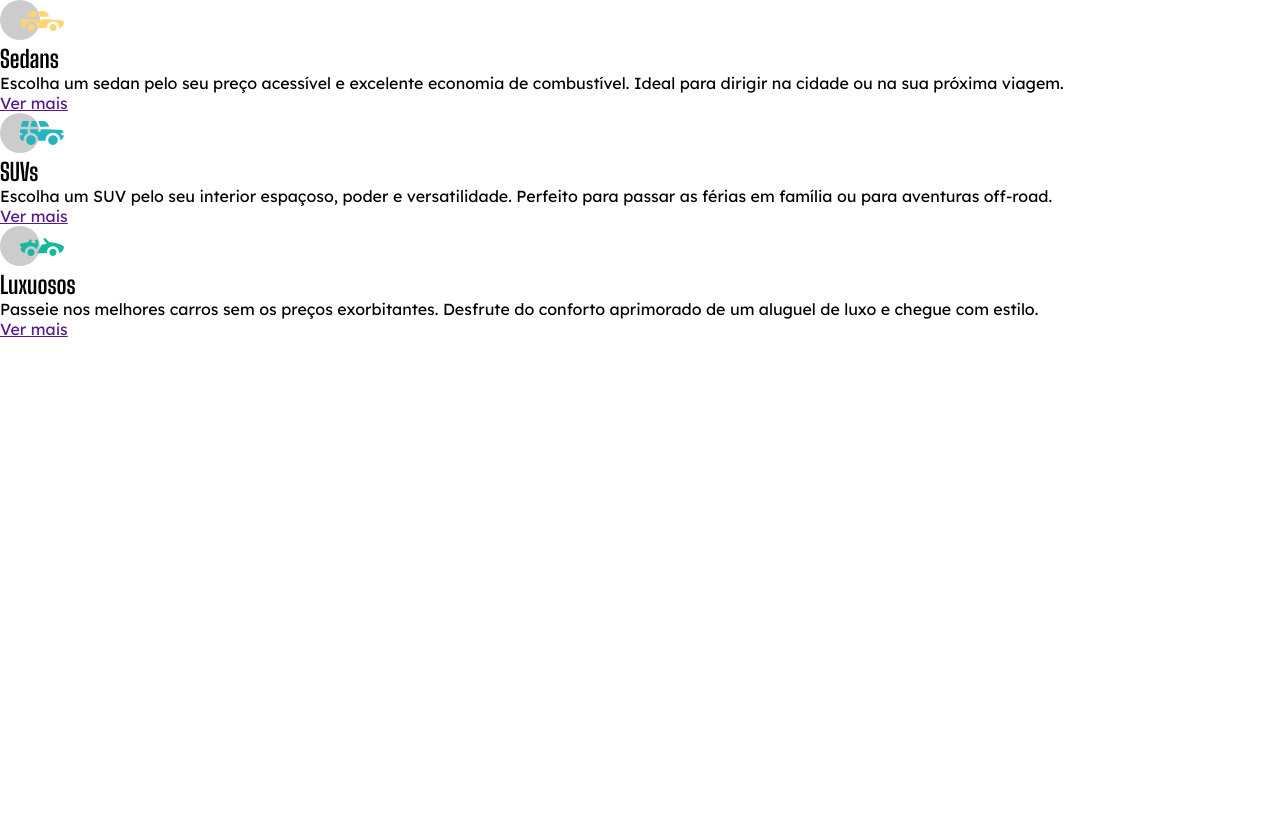
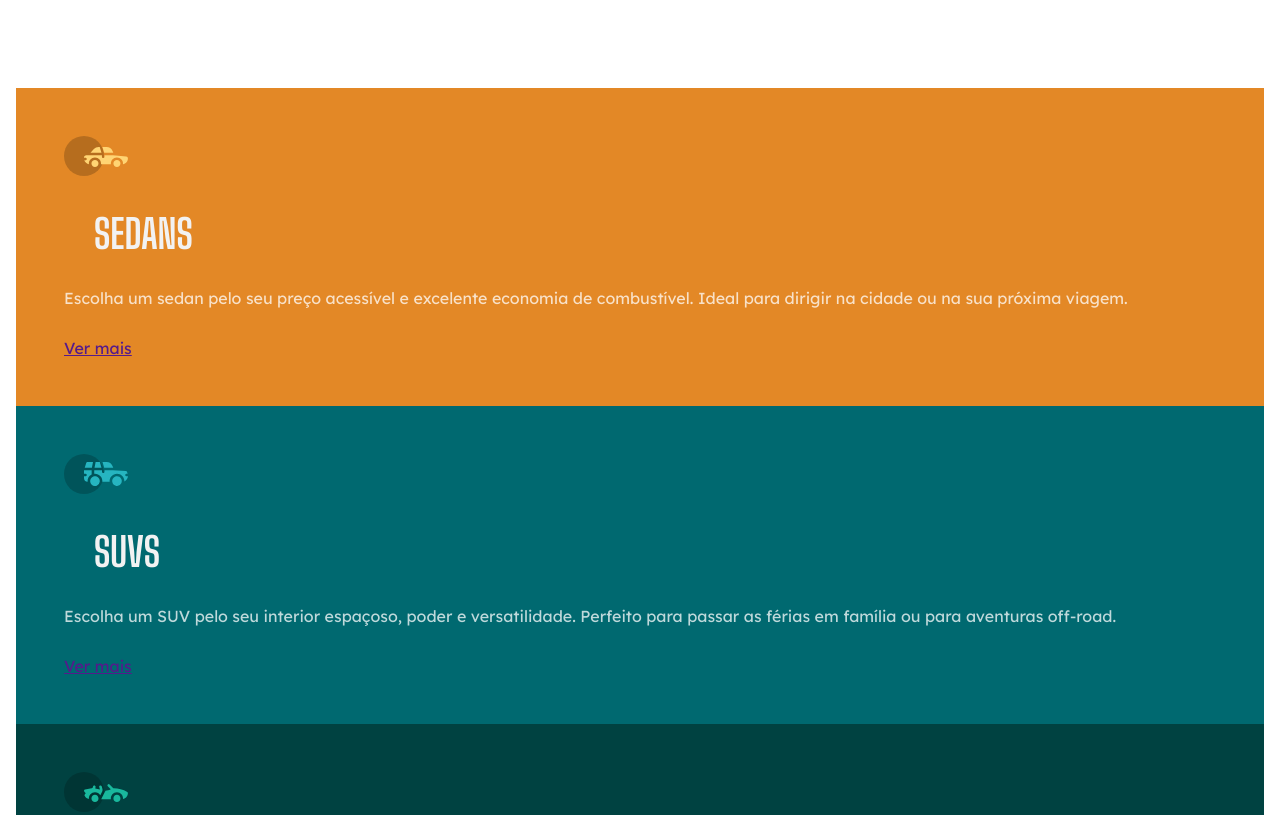
Before and after one commit to oreinconnect/projeto-carro, a plain HTML site: page index.html in a window 1280 px wide. Shown: the top 815 px of the page. Drawn offline with Linux system fonts and the light colour scheme.

Commit message:
desenvolvimento do CSS

```diff
--- a/style.css
+++ b/style.css
@@ -12,15 +12,41 @@
     --transparent-white: rgba(255, 255, 255, 0.75);
 }
 
+body{
+    padding: 5.5rem 1rem;
+}
+
 h2 {
     font-family: 'Big Shoulders Display', sans-serif;
-
+    text-transform: uppercase;
+    font-size: 2.5rem;
+    color: var(--gray);
+    margin: 1.875rem;
 }
 
 p{
     font-family: 'Lexend Deca', sans-serif;
+    font-size: 0.9375;
+    color: var(--transparent-white);
+    margin-bottom: 1.875rem;
 }
 
 a{
     font-family: 'Lexend Deca', sans-serif;
 }
+
+section{
+    padding: 3rem;
+}
+
+.sedans{
+    background: var(--orange);
+}
+
+.suvs{
+    background: var(--cyan);
+}
+
+.luxuosos{
+    background: var(--dark-cyan);
+}
```
